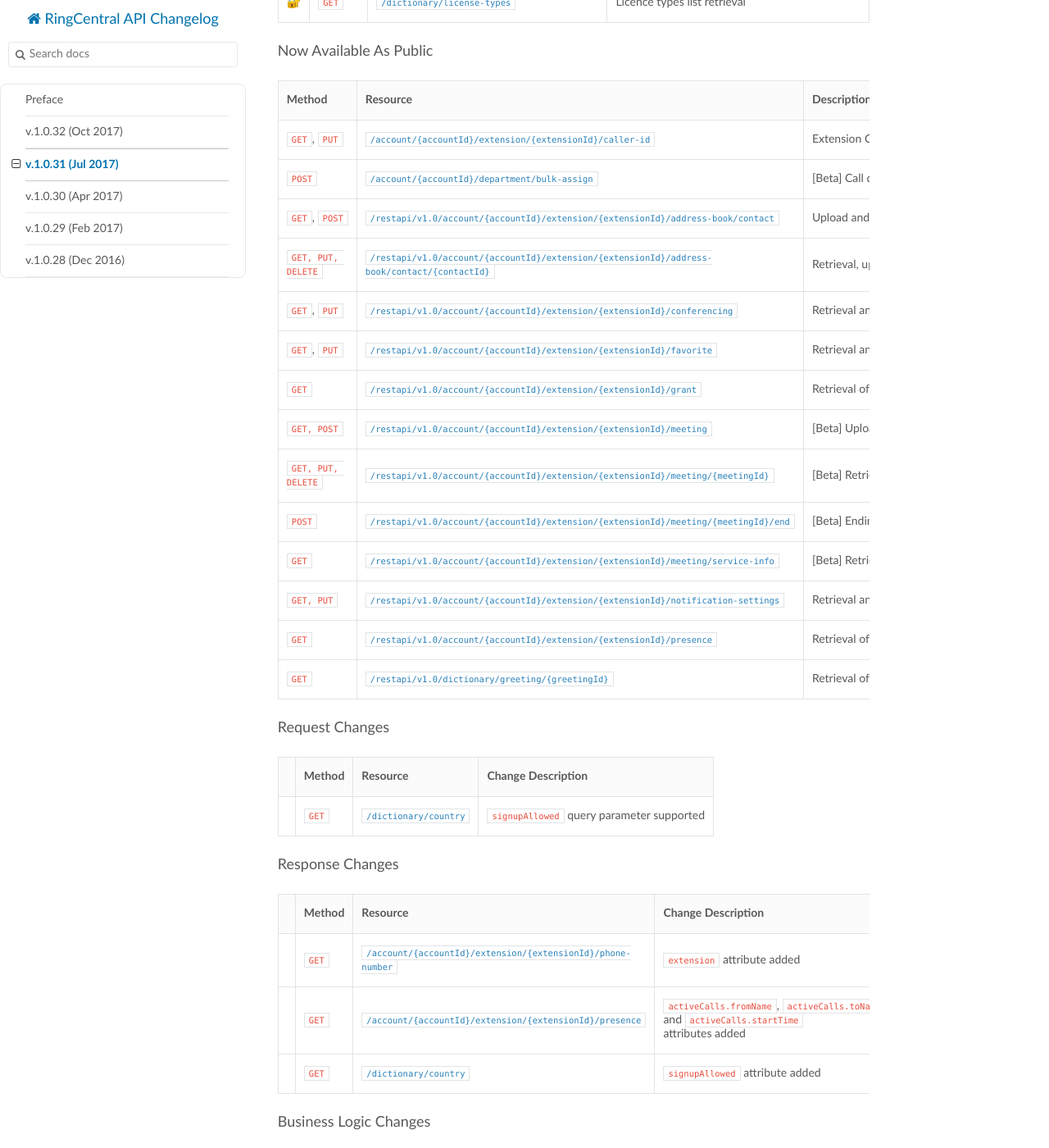
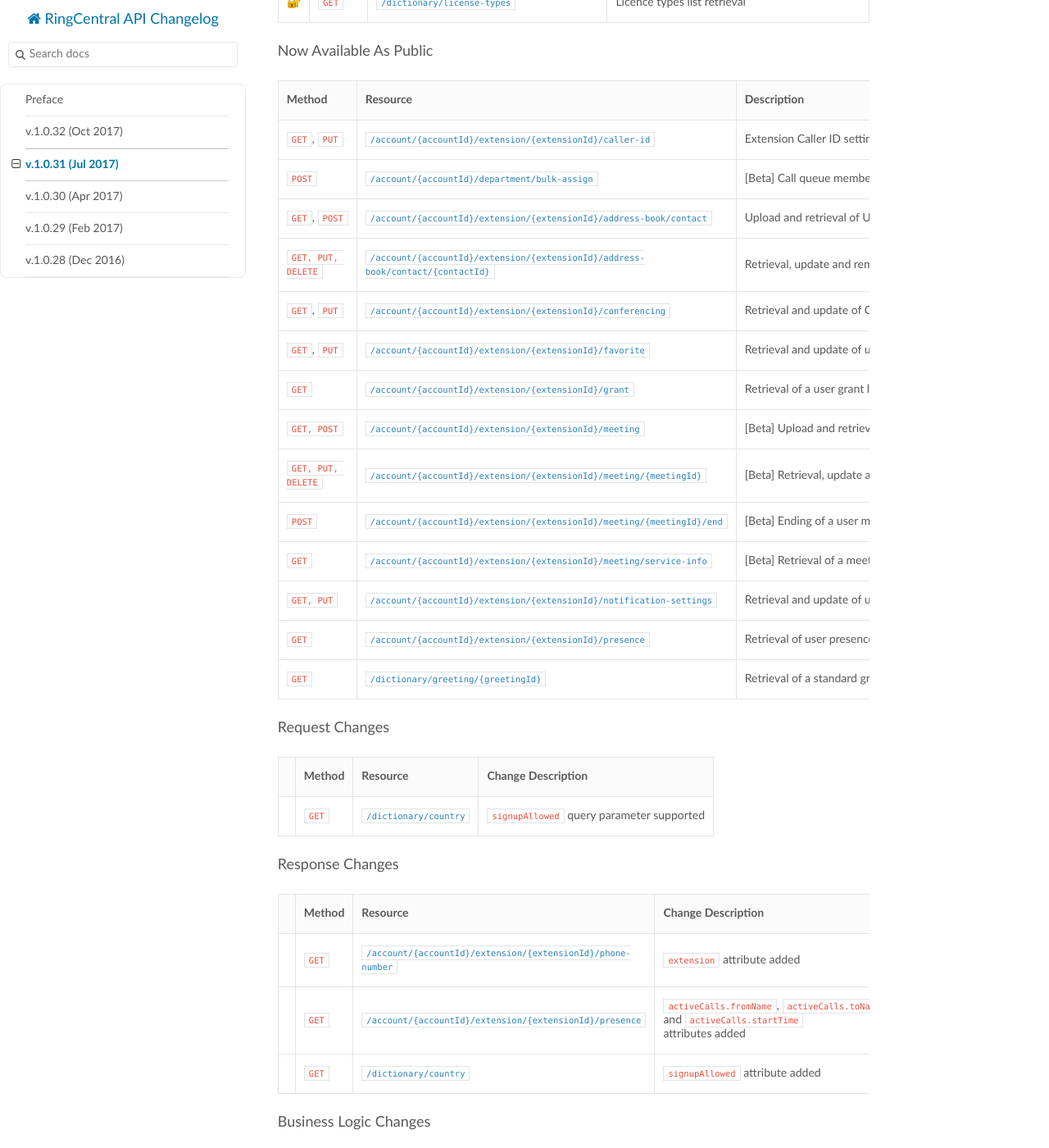
Before and after one commit to ringcentral/ringcentral-api-changelog, an MkDocs documentation site: the page built from docs/1_0_31.md, in a window 1280 px wide and 1400 px high, scrolled down 791 px. Shown: the whole window at 82% size. Built offline with MkDocs 1.6.1, drawn with Linux system fonts in a browser that asks for light colours; nearby versions of some CDN libraries; old or Windows-style settings are respelled for this version of MkDocs.

Commit message:
Basepath removed from the links

```diff
--- a/docs/1_0_31.md
+++ b/docs/1_0_31.md
@@ -22,18 +22,18 @@ Basepath for all URLs: `https://platform.ringcentral.com/restapi/v1.0`.
 |------|--------|-----------|
 |`GET`, `PUT`|[`/account/{accountId}/extension/{extensionId}/caller-id`](https://developers.ringcentral.com/api-docs/latest/index.html#!#RefExtensionCallerId.html)|Extension Caller ID setting|
 |`POST` |[`/account/{accountId}/department/bulk-assign`](https://developers.ringcentral.com/api-docs/latest/index.html#!#RefEditDepartmentMembers)|[Beta] Call queue member list management|
-|`GET`, `POST`|[`/restapi/v1.0/account/{accountId}/extension/{extensionId}/address-book/contact`](https://developers.ringcentral.com/api-docs/latest/index.html#!#RefAddressBookContacts.html)|Upload and retrieval of User contacts|
-|`GET, PUT, DELETE` |[`/restapi/v1.0/account/{accountId}/extension/{extensionId}/address-book/contact/{contactId}`](https://developers.ringcentral.com/api-docs/latest/index.html#!#RefAddressBookContact)|Retrieval, update and removal of a user contact|
-|`GET`, `PUT`|[`/restapi/v1.0/account/{accountId}/extension/{extensionId}/conferencing`](https://developers.ringcentral.com/api-docs/latest/index.html#!#RefConferencingInfo.html)|Retrieval and update of Conference Calling settings |
-|`GET`, `PUT`|[`/restapi/v1.0/account/{accountId}/extension/{extensionId}/favorite`](https://developers.ringcentral.com/api-docs/latest/index.html#!#RefFavorites.html)|Retrieval and update of user Favorite contacts|
-|`GET`|[`/restapi/v1.0/account/{accountId}/extension/{extensionId}/grant`](https://developers.ringcentral.com/api-docs/latest/index.html#!#RefGetExtensionGrantList.html)|Retrieval of a user grant list|
-|`GET, POST`|[`/restapi/v1.0/account/{accountId}/extension/{extensionId}/meeting`](https://developers.ringcentral.com/api-docs/latest/index.html#!#RefGetMeetingsList.html)|[Beta] Upload and retrieval of user meetings list|
-|`GET, PUT, DELETE`|[`/restapi/v1.0/account/{accountId}/extension/{extensionId}/meeting/{meetingId}`](https://developers.ringcentral.com/api-docs/latest/index.html#!#RefMeeting.html)|[Beta] Retrieval, update and removal of a user meeting|
-|`POST`|[`/restapi/v1.0/account/{accountId}/extension/{extensionId}/meeting/{meetingId}/end`](https://developers.ringcentral.com/api-docs/latest/index.html#!#RefEndMeeting.html)|[Beta] Ending of a user meeting|
-|`GET`|[`/restapi/v1.0/account/{accountId}/extension/{extensionId}/meeting/service-info`](https://developers.ringcentral.com/api-docs/latest/index.html#!#RefGetMeetingServiceInfo.html)|[Beta] Retrieval of a meeting service data|
-|`GET, PUT`|[`/restapi/v1.0/account/{accountId}/extension/{extensionId}/notification-settings`](https://developers.ringcentral.com/api-docs/latest/index.html#!#RefExtensionNotificationSettings.html)|Retrieval and update of user notification settings|
-|`GET`|[`/restapi/v1.0/account/{accountId}/extension/{extensionId}/presence`](https://developers.ringcentral.com/api-docs/latest/index.html#!#RefGetExtensionPresence.html)|Retrieval of user presence settings|
-|`GET`|[`/restapi/v1.0/dictionary/greeting/{greetingId}`](https://developers.ringcentral.com/api-docs/latest/index.html#!#RefGetDictionaryGreeting.html)|Retrieval of a standard greeting|
+|`GET`, `POST`|[`/account/{accountId}/extension/{extensionId}/address-book/contact`](https://developers.ringcentral.com/api-docs/latest/index.html#!#RefAddressBookContacts.html)|Upload and retrieval of User contacts|
+|`GET, PUT, DELETE` |[`/account/{accountId}/extension/{extensionId}/address-book/contact/{contactId}`](https://developers.ringcentral.com/api-docs/latest/index.html#!#RefAddressBookContact)|Retrieval, update and removal of a user contact|
+|`GET`, `PUT`|[`/account/{accountId}/extension/{extensionId}/conferencing`](https://developers.ringcentral.com/api-docs/latest/index.html#!#RefConferencingInfo.html)|Retrieval and update of Conference Calling settings |
+|`GET`, `PUT`|[`/account/{accountId}/extension/{extensionId}/favorite`](https://developers.ringcentral.com/api-docs/latest/index.html#!#RefFavorites.html)|Retrieval and update of user Favorite contacts|
+|`GET`|[`/account/{accountId}/extension/{extensionId}/grant`](https://developers.ringcentral.com/api-docs/latest/index.html#!#RefGetExtensionGrantList.html)|Retrieval of a user grant list|
+|`GET, POST`|[`/account/{accountId}/extension/{extensionId}/meeting`](https://developers.ringcentral.com/api-docs/latest/index.html#!#RefGetMeetingsList.html)|[Beta] Upload and retrieval of user meetings list|
+|`GET, PUT, DELETE`|[`/account/{accountId}/extension/{extensionId}/meeting/{meetingId}`](https://developers.ringcentral.com/api-docs/latest/index.html#!#RefMeeting.html)|[Beta] Retrieval, update and removal of a user meeting|
+|`POST`|[`/account/{accountId}/extension/{extensionId}/meeting/{meetingId}/end`](https://developers.ringcentral.com/api-docs/latest/index.html#!#RefEndMeeting.html)|[Beta] Ending of a user meeting|
+|`GET`|[`/account/{accountId}/extension/{extensionId}/meeting/service-info`](https://developers.ringcentral.com/api-docs/latest/index.html#!#RefGetMeetingServiceInfo.html)|[Beta] Retrieval of a meeting service data|
+|`GET, PUT`|[`/account/{accountId}/extension/{extensionId}/notification-settings`](https://developers.ringcentral.com/api-docs/latest/index.html#!#RefExtensionNotificationSettings.html)|Retrieval and update of user notification settings|
+|`GET`|[`/account/{accountId}/extension/{extensionId}/presence`](https://developers.ringcentral.com/api-docs/latest/index.html#!#RefGetExtensionPresence.html)|Retrieval of user presence settings|
+|`GET`|[`/dictionary/greeting/{greetingId}`](https://developers.ringcentral.com/api-docs/latest/index.html#!#RefGetDictionaryGreeting.html)|Retrieval of a standard greeting|
 
 
 ### Request Changes
```
